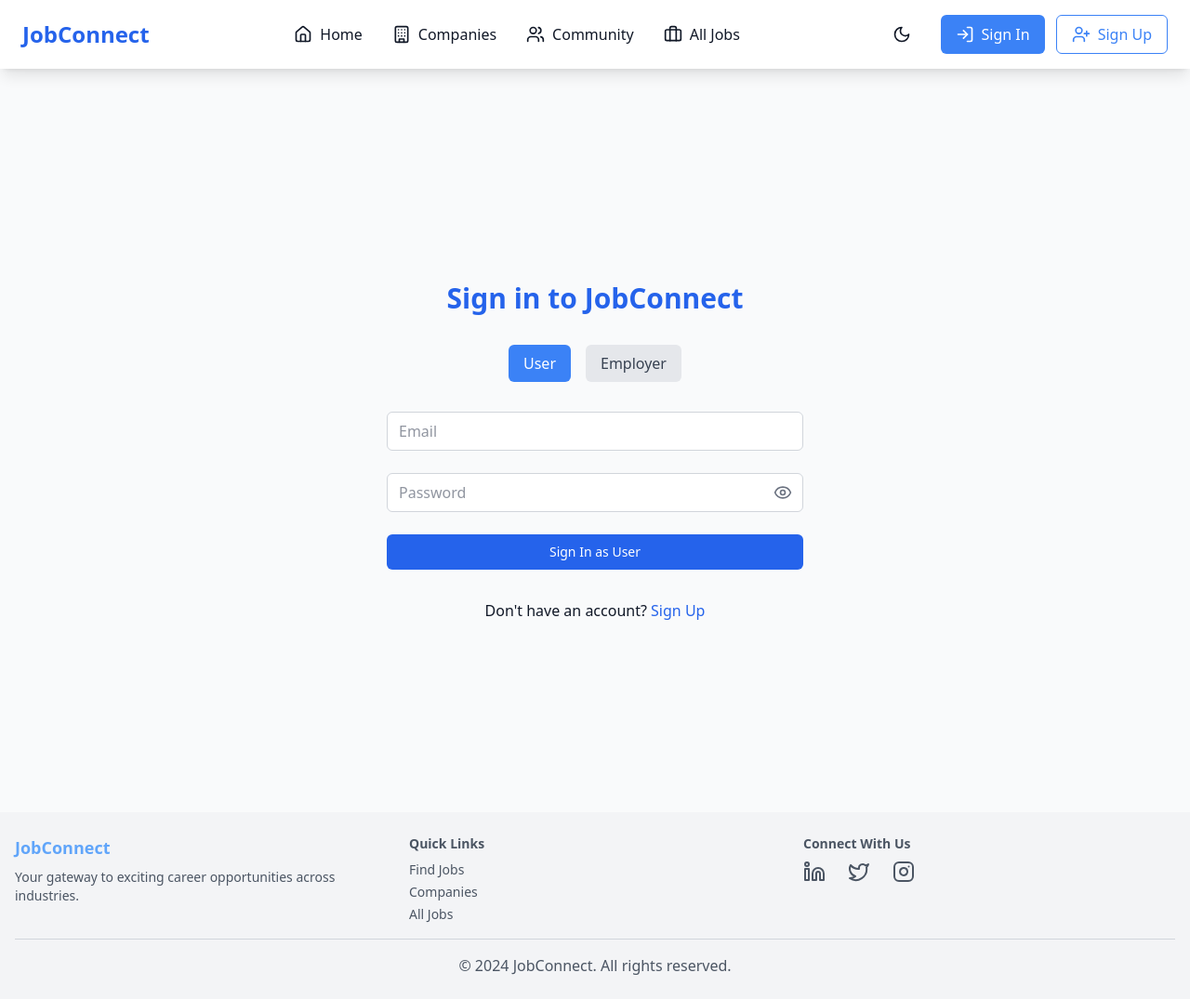
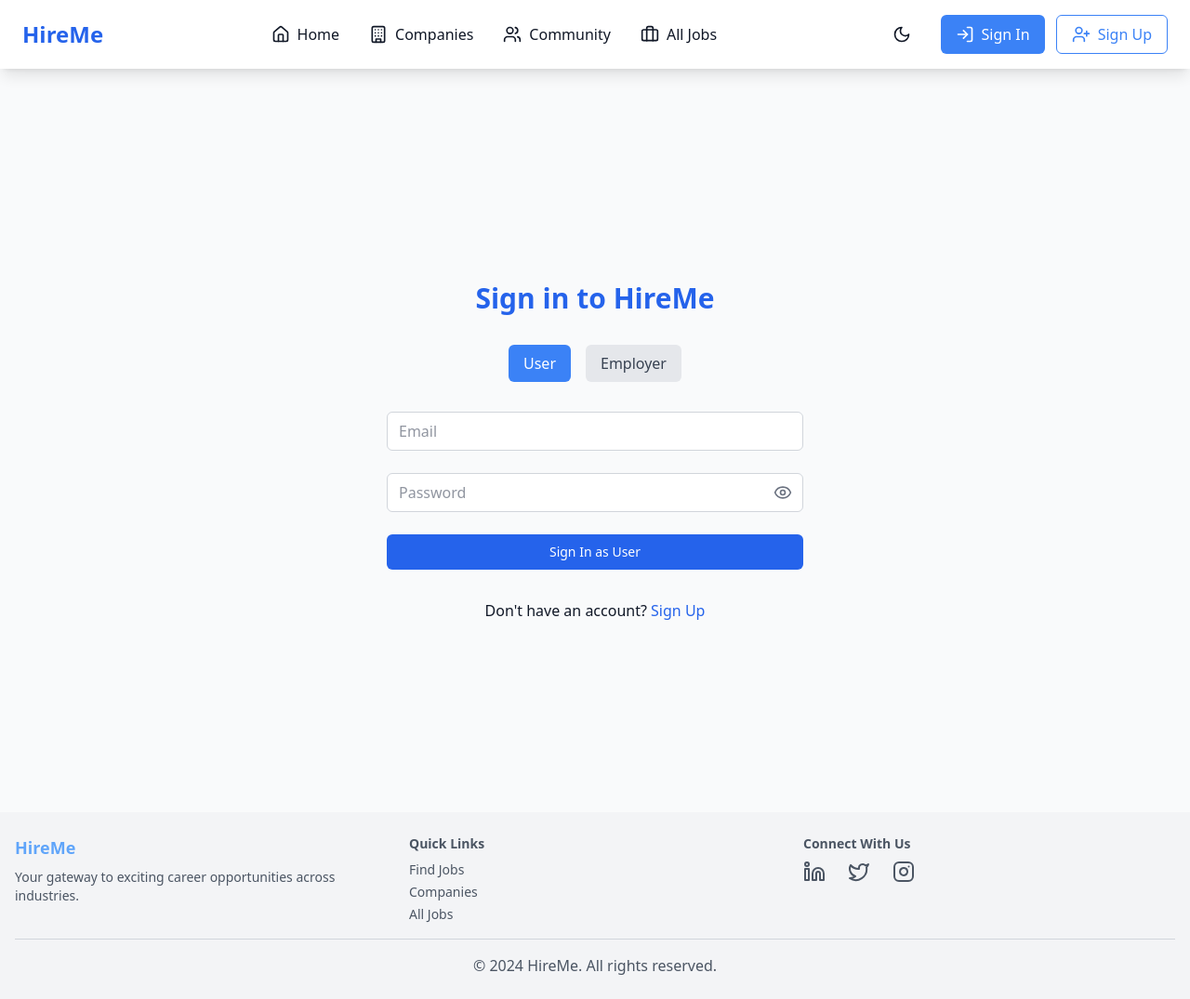
Before and after one commit to Sayan0361/JobPortal, a React (Create React App) app in the folder Frontend/: page /signin in a window 1280 px wide. Shown: the whole page at 93% size. Built offline with nearby package versions, Linux system fonts and the light colour scheme.

Commit message:
Update branding from JobConnect to HireMe across multiple components

```diff
--- a/Frontend/src/components/CallToAction.js
+++ b/Frontend/src/components/CallToAction.js
@@ -8,7 +8,7 @@ const CallToAction = ({ isDarkMode }) => {
         Ready to <span className="text-blue-500">Find Your Dream Job?</span>
       </h2>
       <p className={`mb-6 text-lg ${isDarkMode ? "text-gray-300" : "text-gray-600"}`}>
-        Join <span className="font-semibold">JobConnect</span> today and start your journey toward an amazing career.
+        Join <span className="font-semibold">HireMe</span> today and start your journey toward an amazing career.
       </p>
 
       <Link
--- a/Frontend/src/components/Footer.js
+++ b/Frontend/src/components/Footer.js
@@ -18,7 +18,7 @@ const Footer = ({ isDarkMode }) => {
       <div className="container mx-auto grid grid-cols-1 md:grid-cols-3 gap-6 text-sm">
         {/* Brand Section */}
         <div>
-          <h3 className="text-lg font-bold mb-2 text-blue-400">JobConnect</h3>
+          <h3 className="text-lg font-bold mb-2 text-blue-400">HireMe</h3>
           <p>Your gateway to exciting career opportunities across industries.</p>
         </div>
 
@@ -108,7 +108,7 @@ const Footer = ({ isDarkMode }) => {
           isDarkMode ? 'border-gray-700' : 'border-gray-300'
         }`}
       >
-        <p>&copy; {new Date().getFullYear()} JobConnect. All rights reserved.</p>
+        <p>&copy; {new Date().getFullYear()} HireMe. All rights reserved.</p>
       </div>
     </footer>
   );
--- a/Frontend/src/components/Loading.js
+++ b/Frontend/src/components/Loading.js
@@ -27,7 +27,7 @@ function Loading({ isDarkMode }) {
     >
       <div className="w-full max-w-sm px-4 space-y-6">
         <div className="text-center">
-          <div className="text-5xl font-extrabold text-blue-600 animate-pulse">JobConnect</div>
+          <div className="text-5xl font-extrabold text-blue-600 animate-pulse">HireMe</div>
         </div>
         <div className="flex justify-center mt-4">
           <ScaleLoader color={isDarkMode ? '#ffffff' : '#000000'} loading={true} size={50} />
--- a/Frontend/src/components/Navbar.js
+++ b/Frontend/src/components/Navbar.js
@@ -47,7 +47,7 @@ const Navbar = ({ isDarkMode, toggleTheme, user, logout }) => {
             <div className="flex items-center">
                 <Link to="/" className="flex items-center space-x-2 text-2xl font-bold text-blue-600">
                     {/* <User size={32} /> */}
-                    <span>JobConnect</span>
+                    <span>HireMe</span>
                 </Link>
             </div>
 
--- a/Frontend/src/components/WhyChooseUs.js
+++ b/Frontend/src/components/WhyChooseUs.js
@@ -2,7 +2,7 @@ const WhyChooseUs = ({ features = [], isDarkMode }) => {
     return (
       <div className="mb-16" data-aos="fade-up">
         <h2 className="text-center text-4xl font-bold mb-10 tracking-wide">
-          Why Choose <span className="text-blue-500">JobConnect?</span>
+          Why Choose <span className="text-blue-500">HireMe?</span>
         </h2>
 
         <div className="grid grid-cols-1 sm:grid-cols-2 md:grid-cols-3 gap-8 max-w-6xl mx-auto">
--- a/Frontend/src/pages/FindJobs.js
+++ b/Frontend/src/pages/FindJobs.js
@@ -24,12 +24,12 @@ const FindJobs = ({ isDarkMode }) => {
 
   const faqs = [
     {
-      question: 'How do I create a JobConnect account?',
+      question: 'How do I create a HireMe account?',
       answer: 'Creating an account is easy! Click on the "Sign Up" button on the homepage and fill in your details.',
     },
     {
-      question: 'Is JobConnect free to use?',
-      answer: 'Yes, JobConnect is completely free for job seekers.',
+      question: 'Is HireMe free to use?',
+      answer: 'Yes, HireMe is completely free for job seekers.',
     },
     {
       question: 'How can I apply for jobs?',
@@ -94,22 +94,22 @@ const FindJobs = ({ isDarkMode }) => {
 
   const testimonials = [
     {
-      feedback: "JobConnect has been an amazing platform to find the best job opportunities!",
+      feedback: "HireMe has been an amazing platform to find the best job opportunities!",
       name: "Arjun Sharma",
       job: "Software Engineer",
     },
     {
-      feedback: "I found my dream job through JobConnect. Highly recommend it!",
+      feedback: "I found my dream job through HireMe. Highly recommend it!",
       name: "Priya Patel",
       job: "Data Scientist",
     },
     {
-      feedback: "JobConnect made my job search so much easier! A great platform to connect with employers.",
+      feedback: "HireMe made my job search so much easier! A great platform to connect with employers.",
       name: "Ravi Kumar",
       job: "Mechanical Engineer",
     },
     {
-      feedback: "Thanks to JobConnect, I was able to land an amazing job in just a few weeks!",
+      feedback: "Thanks to HireMe, I was able to land an amazing job in just a few weeks!",
       name: "Anjali Reddy",
       job: "Digital Marketer",
     },
--- a/Frontend/src/pages/SignIn.js
+++ b/Frontend/src/pages/SignIn.js
@@ -92,7 +92,7 @@ const SignIn = ({ isDarkMode, onLogin }) => {
                                 isDarkMode ? 'text-blue-500' : 'text-blue-600'
                             }`}
                         >
-                            Sign in to JobConnect
+                            Sign in to HireMe
                         </h2>
                     </div>
 
```
